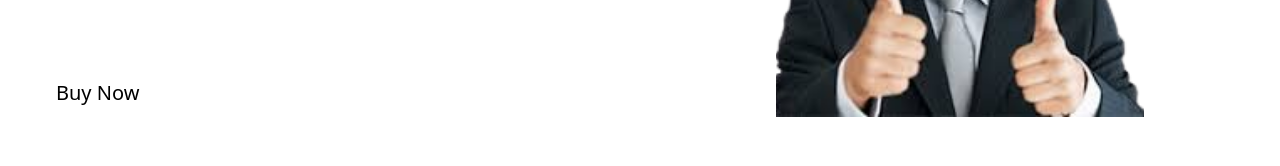
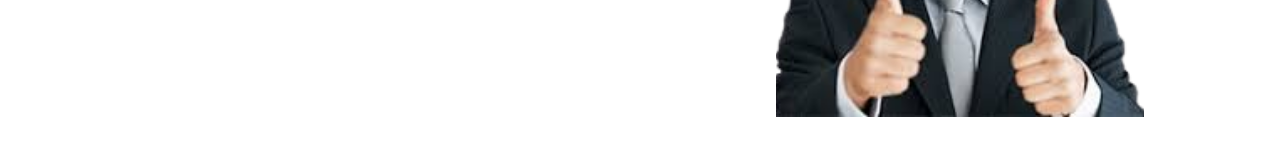
Before and after one commit to TchindaLandri182/ecommerce_client, a React (Create React App) app: page / in a window 1280 px wide. Shown: the part 508-674 px from the top of the page. Built offline with nearby package versions, Linux system fonts and the light colour scheme.

Commit message:
athentification almost finish

```diff
--- a/src/components/CompleteSignUp.jsx
+++ b/src/components/CompleteSignUp.jsx
@@ -21,7 +21,6 @@ const validationSchema = Yup.object().shape({
 const CompleteSignUp = () => {
 
     const navigate = useNavigate()
-    // const apiUrl = 'http://localhost:4000/api/auth';
     const apiUrl = 'https://ecommerce-server-ht4t.onrender.com/api/auth';
 
     useEffect(() => {
--- a/src/components/HeroSection.jsx
+++ b/src/components/HeroSection.jsx
@@ -10,7 +10,7 @@ const HeroSection = () => {
                 <Link
                     to='/auth'
                     style={{background: localStorage.color}}
-                    className="rounded-full py-2 px-4"
+                    className="rounded-full py-2 px-4 text-white"
                 >
                     Buy Now
                 </Link>
--- a/src/components/SignIn.jsx
+++ b/src/components/SignIn.jsx
@@ -23,10 +23,8 @@ const SignIn = () => {
 
 
     const apiUrl = 'https://ecommerce-server-ht4t.onrender.com/api/auth';
-    // const apiUrl = 'http://localhost:4000/api/auth';
     const navigate = useNavigate()
     const [viewPassword, setViewPassword] = useState(false)
-    //const signupstep2 = sessionStorage.signupstep
 
     useEffect(() => {
 
--- a/src/components/SignUp.jsx
+++ b/src/components/SignUp.jsx
@@ -27,7 +27,6 @@ const validationSchema = Yup.object().shape({
 const SignUp = () => {
 
     const apiUrl = 'https://ecommerce-server-ht4t.onrender.com/api/auth';
-    // const apiUrl = 'http://localhost:4000/api/auth';
     const navigate = useNavigate()
     const [viewPassword, setViewPassword] = useState(false)
 
--- a/src/components/VerifyEmail.jsx
+++ b/src/components/VerifyEmail.jsx
@@ -15,13 +15,10 @@ const validationSchema = Yup.object().shape({
 
 const VerifyEmail = () => {
 
-    // const apiUrl = 'http://localhost:4000/api/auth';
     const apiUrl = 'https://ecommerce-server-ht4t.onrender.com/api/auth';
     const navigate = useNavigate()
     const {id:token} = useParams()
     const [send, setSend] = useState(false)
-    // const token2 = sessionStorage.token
-    // const authstep = sessionStorage.signupstep
 
     useEffect(() => {
         const verifyEmailToken = async () => {
```
